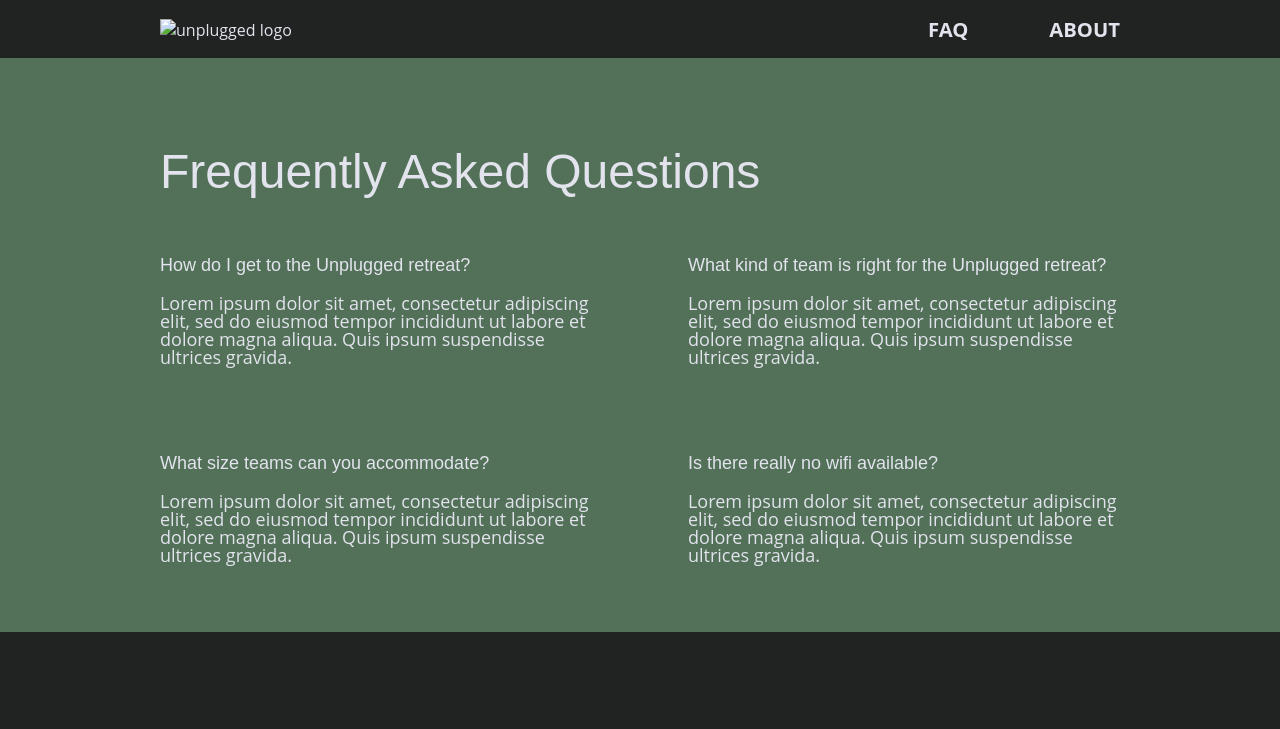
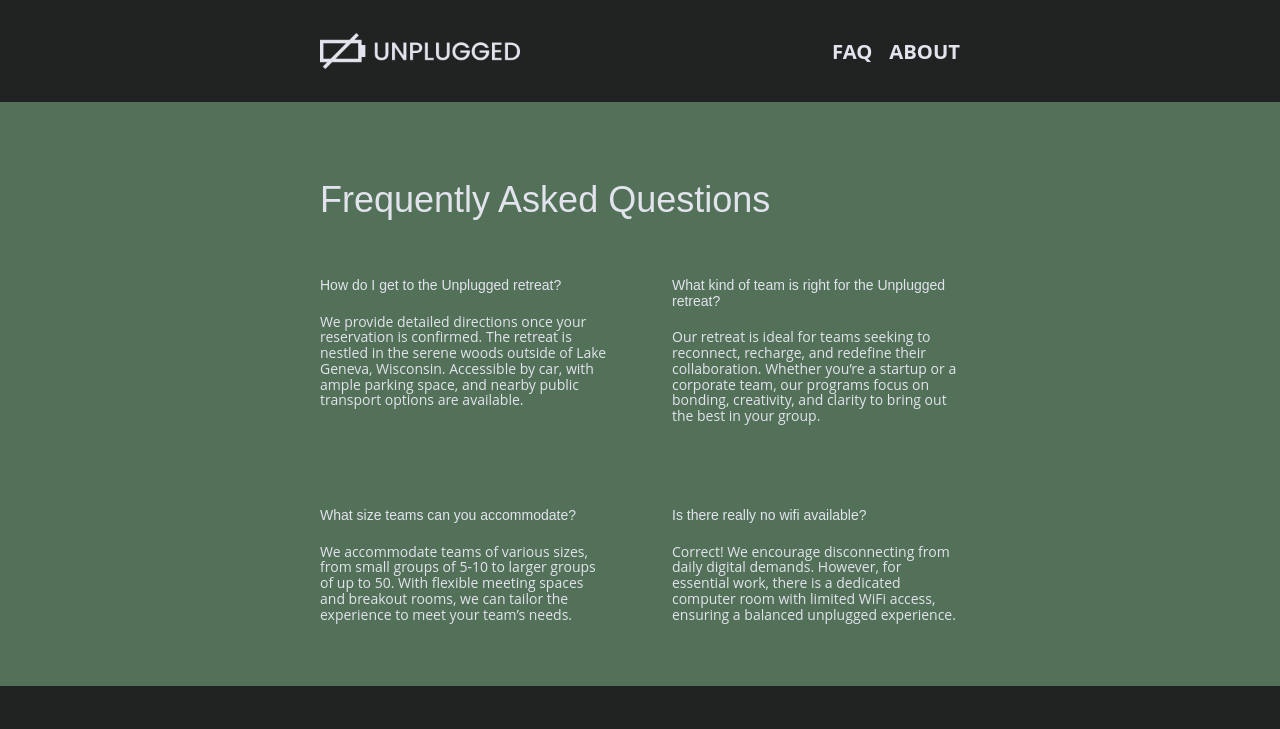
Before and after one commit to AlexWlkr/206-unplugged, a website: page faq/index.html in a window 1280 px wide. Shown: the top 729 px of the page. Drawn offline with Linux system fonts and the light colour scheme.

Commit message:
final touches

```diff
--- a/css/main.css
+++ b/css/main.css
@@ -527,6 +527,11 @@
       padding: 33px 0;
     }
 
+    header img {
+      max-width: 200px;  /* Slightly larger logo for tablets */
+    }
+  }
+
     header .content-wrapper {
       width: 100%;
       justify-content: space-between;
--- a/faq/index.html
+++ b/faq/index.html
@@ -29,7 +29,7 @@
   <header>
     <div class ="content-wrapper">
     <div>
-      <a href="#"><img src="" alt="unplugged logo"></a>
+      <a href="#"><img src="../img/unpluggedlogo.png" alt="unplugged logo"></a>
         <div class="header-divider"></div>
         </div>
         <nav>
@@ -46,22 +46,21 @@
         <h2>Frequently Asked Questions</h2>
         <div class="faq-content">
           <h4>How do I get to the Unplugged retreat?</h4>
-          <p>Lorem ipsum dolor sit amet, consectetur adipiscing elit, sed do eiusmod tempor incididunt ut labore et dolore magna aliqua. Quis ipsum suspendisse ultrices gravida.
+          <p>We provide detailed directions once your reservation is confirmed. The retreat is nestled in the serene woods outside of Lake Geneva, Wisconsin. Accessible by car, with ample parking space, and nearby public transport options are available.
           </p>
         </div>
         <div class="faq-content">
           <h4>What kind of team is right for the Unplugged retreat?</h4>
-          <p>Lorem ipsum dolor sit amet, consectetur adipiscing elit, sed do eiusmod tempor incididunt ut labore et dolore magna aliqua. Quis ipsum suspendisse ultrices gravida.
-          </p>
+          <p>Our retreat is ideal for teams seeking to reconnect, recharge, and redefine their collaboration. Whether you’re a startup or a corporate team, our programs focus on bonding, creativity, and clarity to bring out the best in your group.
         </div>
         <div class="faq-content">
           <h4>What size teams can you accommodate?</h4>
-          <p>Lorem ipsum dolor sit amet, consectetur adipiscing elit, sed do eiusmod tempor incididunt ut labore et dolore magna aliqua. Quis ipsum suspendisse ultrices gravida.
+          <p>We accommodate teams of various sizes, from small groups of 5-10 to larger groups of up to 50. With flexible meeting spaces and breakout rooms, we can tailor the experience to meet your team’s needs.
           </p>
         </div>
         <div class="faq-content">
           <h4>Is there really no wifi available?</h4>
-          <p>Lorem ipsum dolor sit amet, consectetur adipiscing elit, sed do eiusmod tempor incididunt ut labore et dolore magna aliqua. Quis ipsum suspendisse ultrices gravida.
+          <p>Correct! We encourage disconnecting from daily digital demands. However, for essential work, there is a dedicated computer room with limited WiFi access, ensuring a balanced unplugged experience.
           </p>
         </div>
       </div>
```
Also changed, not shown: about/index.html (+1 -1 lines), index.html (+1 -4 lines).
